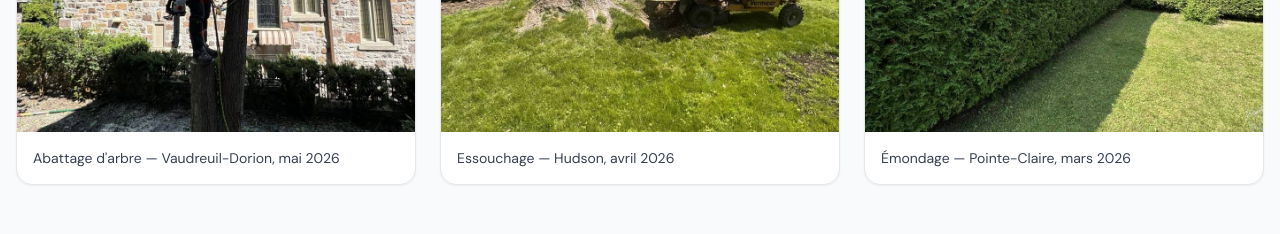
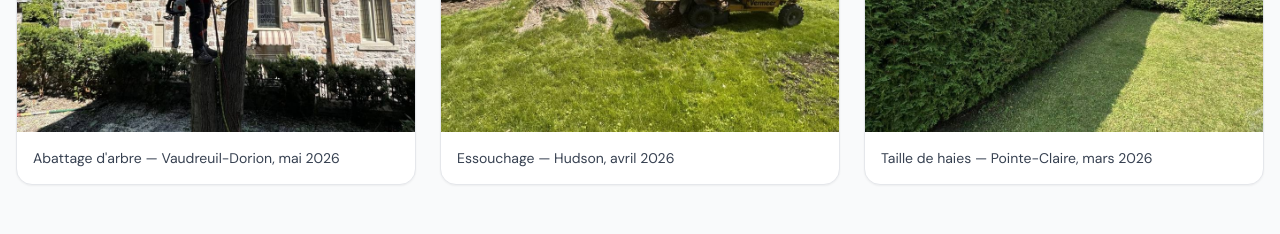
Before and after one commit to cjbrandse4-ship-it/brandse-website, a Next.js app: page /free-estimate in a window 1280 px wide. Shown: the part 1700-1934 px from the top of the page. Built offline with nearby package versions, Linux system fonts and the light colour scheme.

Commit message:
fix(free-estimate): caption third gallery card as hedge trimming, not pruning
The image is clearly a hedge — caption was mismatched. Now reads
"Hedge trimming — Pointe-Claire" (EN) / "Taille de haies" (FR).

Co-Authored-By: Claude Opus 4.7 (1M context) <noreply@anthropic.com>

```diff
--- a/pages/free-estimate.tsx
+++ b/pages/free-estimate.tsx
@@ -626,8 +626,8 @@ export default function FreeEstimatePage() {
               />
               <GalleryCard
                 src="/gallery/hedge-trimming.jpg"
-                alt={isFr ? 'Élagage — Pointe-Claire' : 'Pruning — Pointe-Claire'}
-                caption={isFr ? 'Émondage — Pointe-Claire, mars 2026' : 'Pruning — Pointe-Claire, March 2026'}
+                alt={isFr ? 'Taille de haies — Pointe-Claire' : 'Hedge trimming — Pointe-Claire'}
+                caption={isFr ? 'Taille de haies — Pointe-Claire, mars 2026' : 'Hedge trimming — Pointe-Claire, March 2026'}
               />
             </div>
           </div>
```
